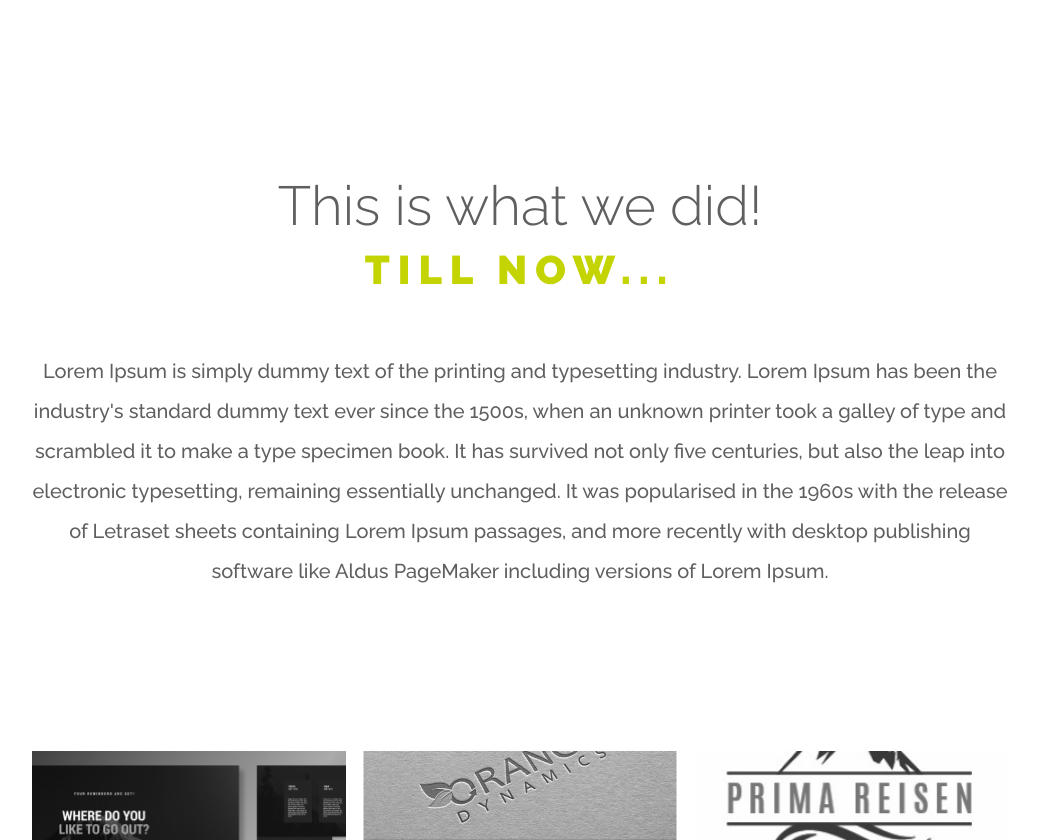
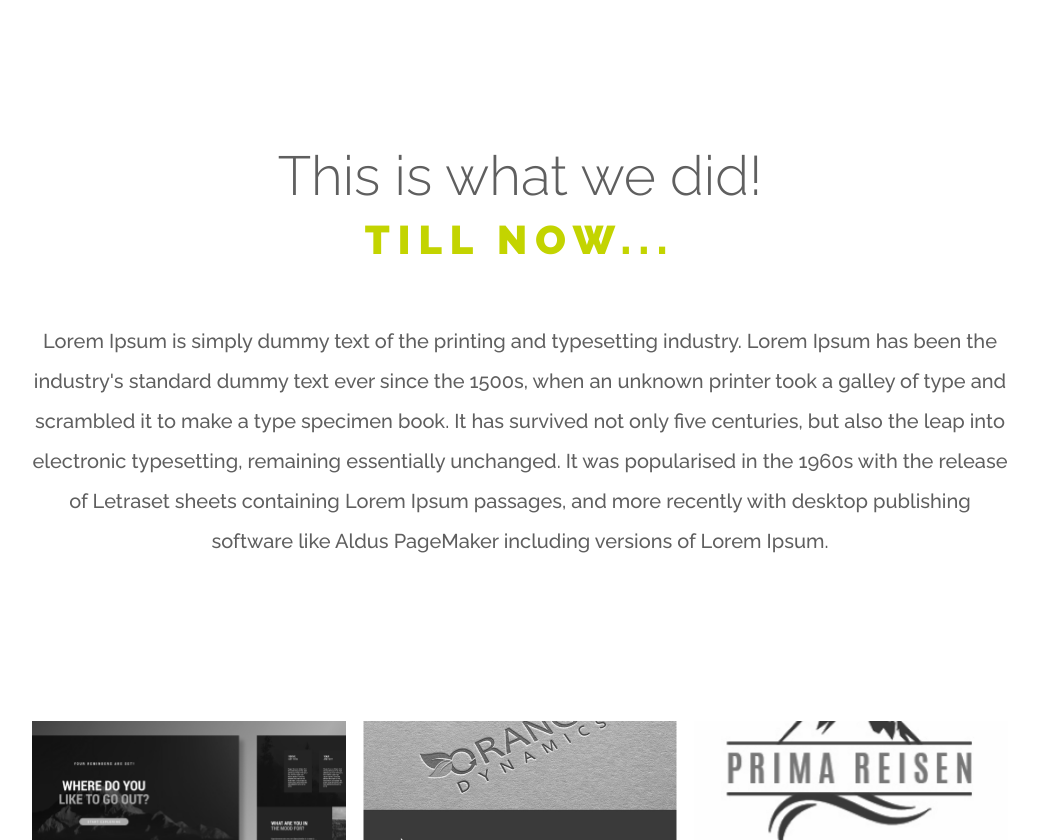
Before and after one commit to kslobodan/shapes, a React (Create React App) app: page / in a window 1280 px wide. Shown: the part 1960-2800 px from the top of the page, without its empty margins (120-1158 px from the left). Built offline with nearby package versions, Linux system fonts and the light colour scheme.

Commit message:
small changes added

```diff
--- a/src/components/Options.tsx
+++ b/src/components/Options.tsx
@@ -18,7 +18,7 @@ const Options = () => {
 
   return (
     <section id="options" style={{ position: "relative" }}>
-      <div style={{ marginBottom: "-150px" }}>
+      <div style={{ marginBottom: "-160px" }}>
         <TitleWithText
           title="Be honest with yourself and"
           underTitle="SELECT YOUR MAJABO"
--- a/src/components/Testimonials.tsx
+++ b/src/components/Testimonials.tsx
@@ -4,7 +4,7 @@ import TitleWithText from "./TitleWithText";
 
 const Testimonials = () => {
   return (
-    <section id="testimonials" style={{ marginBottom: "100px" }}>
+    <section id="testimonials" style={{ marginBottom: "150px" }}>
       <div>
         <TitleWithText title="Your opinion" underTitle="MATTERS TO US" />
       </div>
--- a/src/components/portfolio/Portfolio.tsx
+++ b/src/components/portfolio/Portfolio.tsx
@@ -98,7 +98,7 @@ const Portfolio = () => {
   return (
     <section
       id="portfolio"
-      style={{ marginTop: "0px", marginBottom: "-100px" }}
+      style={{ marginTop: "-20px", marginBottom: "-100px" }}
     >
       <TitleWithText
         title="This is what we did!"
```
